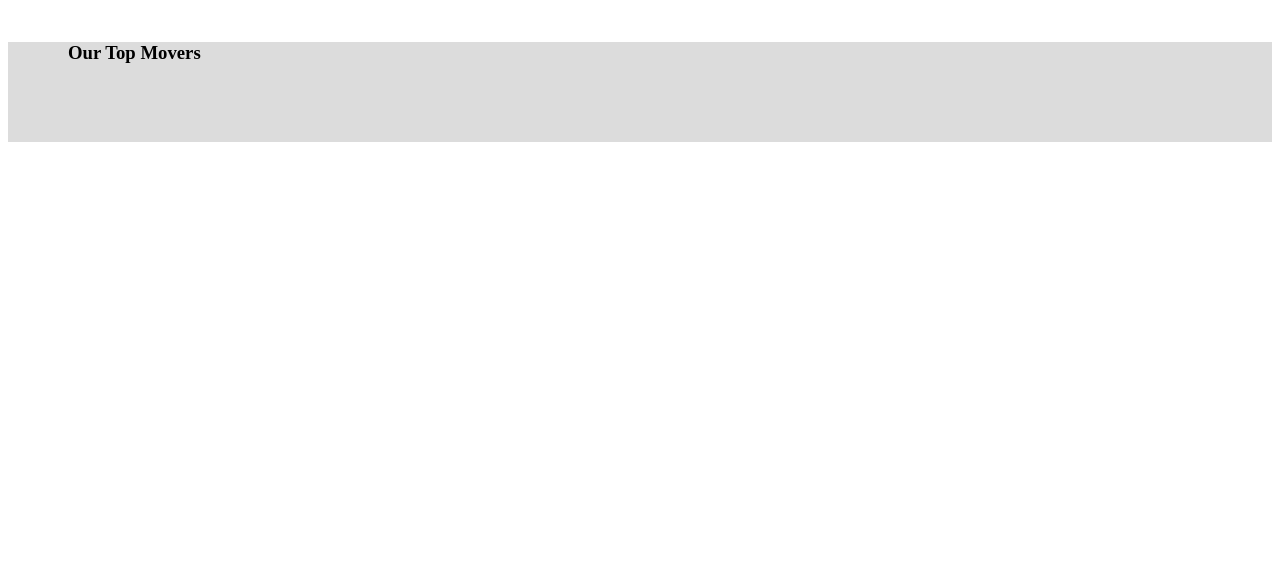
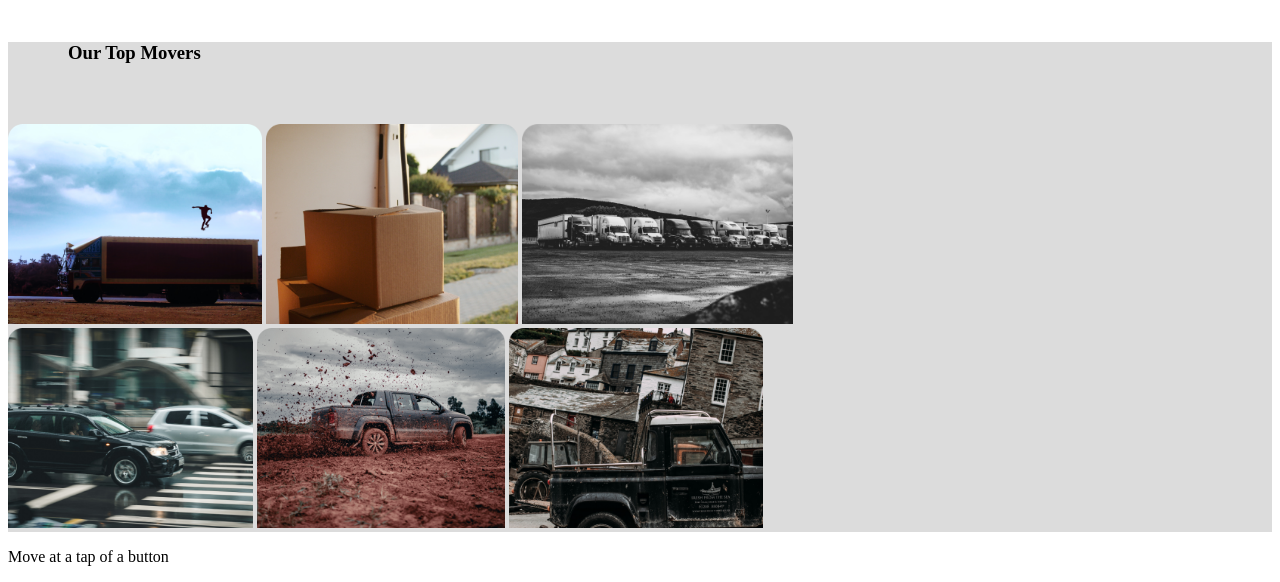
Before and after one commit to Lenkaa3792/Independent-project-2, a plain HTML site: page index.html in a window 1280 px wide. Shown: the part 726-1308 px from the top of the page. Before the commit the page ends 876 px from the top, so only its background shows below. Drawn offline with Linux system fonts and the light colour scheme.

Commit message:
this commit adds pictures and a paragraph tag

```diff
--- a/index.css
+++ b/index.css
@@ -33,3 +33,9 @@ h3{
 .movers{
     background-color: gainsboro;
 }
+.tapbuton{
+    background-color: black;
+}
+.pbutton{
+    color: orange;
+}
--- a/index.html
+++ b/index.html
@@ -33,9 +33,24 @@
     </div>
    <div class="movers">
     <h3 class="h3" >Our Top Movers</h3>
-    <img src="">
+    <div class="images row1">
+        <img src="../asset/ehem 1 (1).png" height="200px">
+        <img src="../asset/wewe 1.png" height="200px">
+        <img src="../asset/movers 1.png" height="200px">
+
+    </div>
+    <div class="images row1">
+        <img src="../asset/chapchap 1.png" height="200px">
+       <img src="../asset/mashinani 1.png" height="200px">
+       <img src="../asset/songa 1.png" height="200px">
+
+
    </div>
+</div>
+   <div class="tapbutton">
+       <p>Move at a tap of  a button</p>
 
+   </div>
 
 
 
```
Also changed, not shown: asset/Property House.png (added), asset/Rectangle-1.png (added), asset/Rectangle-2.png (added), asset/chapchap 1.png (added), asset/ehem 1 (1).png (added), asset/mashinani 1.png (added), asset/movers 1.png (added), asset/songa 1.png (added), asset/wewe 1.png (added), 1 other file.
